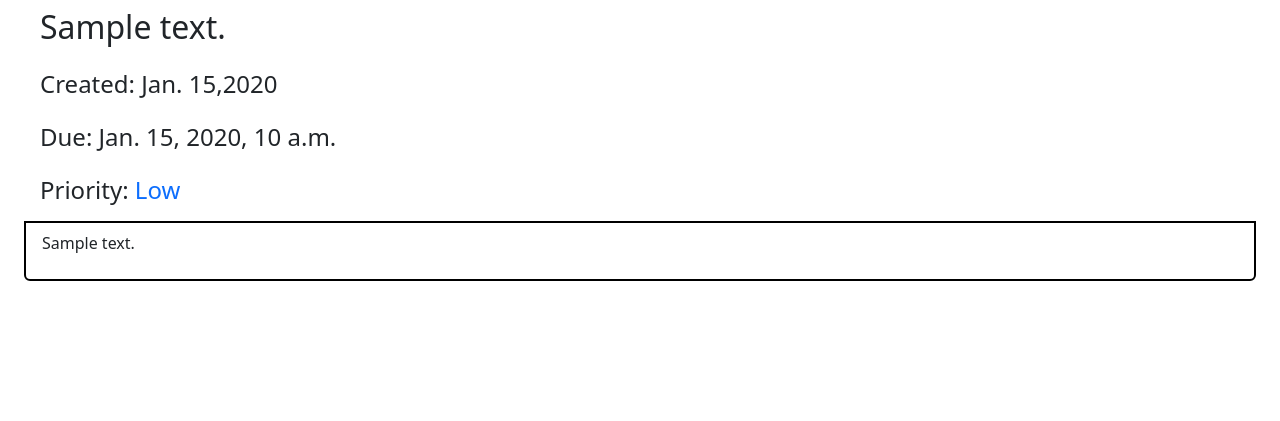
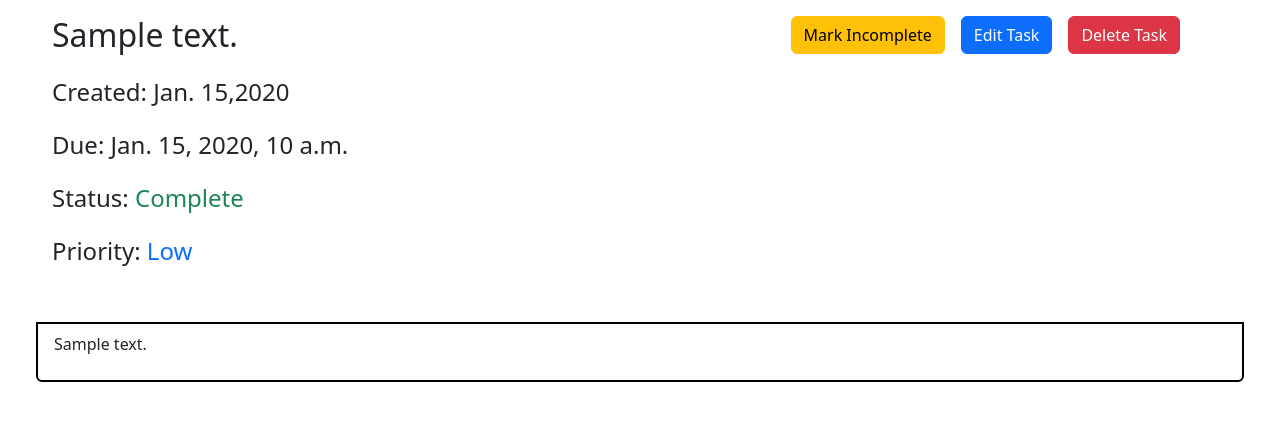
Before and after one commit to mtulepkaliev/CS3300PROJ, a Django app: page /task/1/ in a window 1280 px wide. Shown: the part 64-485 px from the top of the page. Run offline with Django 4.2, Linux system fonts and the light colour scheme; tables that the repository leaves empty hold one stand-in row (values such as "Sample post"); some libraries are stand-ins or nearby versions.

Commit message:
added update and delete and complete toggling

```diff
--- a/task_tracker/templates/task_tracker/task_detail.html
+++ b/task_tracker/templates/task_tracker/task_detail.html
@@ -1,26 +1,45 @@
 {% extends 'task_tracker/base_template.html' %}
 {% block content %}
-  <ul class="list-group mx-4 w-auto " style="list-style-type: none;">
-    <li class="list-group-item border-0 ">
-      <h2 class="">{{ task.summary }}</h2>
+  <div class="container-fluid float-start">
+    <ul class="list-group px-4 w-auto" style="list-style-type: none;">
+      <li class="list-group-item border-0">
+        <div class="mt-2 me-5">
+          <h2 class="float-start">{{ task.summary }}</h2>
+          <a href="{% url 'task-delete-view' task.id %}" class="btn btn-danger float-end ms-3">Delete Task</a>
+          <a href="{% url 'task-update-view' task.id %}" class="btn btn-primary float-end ms-3">Edit Task</a>
+          {% if task.is_complete %}
+            <a href="{% url 'task-toggle-complete-view' task.id %}" class="btn btn-warning float-end">Mark Incomplete</a>
+          {% else %}
+            <a href="{% url 'task-toggle-complete-view' task.id %}" class="btn btn-success float-end">Mark Complete</a>
+          {% endif %}
+        </div>
       </li>
-    <li class="list-group-item border-0 ">
-      <h4>Created: {{ task.date_created|date:"M. j,Y" }}</h4>
+      <li class="list-group-item border-0">
+        <h4>Created: {{ task.date_created|date:'M. j,Y' }}</h4>
       </li>
-    <li class="list-group-item border-0 ">
+      <li class="list-group-item border-0">
         <h4>Due: {{ task.deadline }}</h4>
       </li>
-    <li class="list-group-item border-0 ">
-      {% if task.priority == 1%}
-        <h4>Priority: <span class="text-danger ">High</span></h4>
+      <li class="list-group-item border-0">
+        {% if task.is_complete %}
+          <h4>Status: <span class="text-success">Complete</span></h4>
+        {% else %}
+          <h4>Status: <span class="text-danger">Incomplete</span></h4>
+        {% endif %}
+      </li>
+      <li class="list-group-item border-0">
+        {% if task.priority == 1 %}
+          <h4>Priority: <span class="text-danger">High</span></h4>
         {% elif task.priority == 2 %}
           <h4>Priority: <span class="text-warning">Medium</span></h4>
         {% else %}
           <h4>Priority: <span class="text-primary">Low</span></h4>
         {% endif %}
       </li>
-    <li class="list-group-item border-2  border-black">
-      <p class="border-black ">{{ task.detail }}</p>
+      <li class="list-group-item border-0"></li>
+      <li class="mt-4 list-group-item border-2 border-black">
+        <p class="border-black">{{ task.detail }}</p>
       </li>
     </ul>
+  </div>
 {% endblock %}
--- a/task_tracker/templates/task_tracker/task_list.html
+++ b/task_tracker/templates/task_tracker/task_list.html
@@ -23,12 +23,12 @@
           <tr>
             <td>
               {% if task.is_complete %}
-                <a href="#" class="btn btn-success">Complete</a>
+                <a href="{% url 'task-toggle-complete-view' task.id%}" class="btn btn-success">Complete</a>
               {% else %}
                 {% if task.isOverdue %}
-                  <a href="#" class="btn btn-danger">Overdue</a>
+                  <a href="{% url 'task-toggle-complete-view' task.id%}" class="btn btn-danger">Overdue</a>
                 {% else %}
-                  <a href="#" class="btn btn-warning">Incomplete</a>
+                  <a href="{% url 'task-toggle-complete-view' task.id%}" class="btn btn-warning">Incomplete</a>
                 {% endif %}
               {% endif %}
             </td>
--- a/task_tracker/urls.py
+++ b/task_tracker/urls.py
@@ -11,4 +11,7 @@ path('', views.index, name='index'),
 path('task_list/', views.taskListView.as_view(), name='task-list-view'),
 path('task/<int:pk>/', views.taskDetailView.as_view(), name='task-detail-view'),
 path('task/create/', views.taskCreateView, name='task-create-view'),
+path('task/<int:pk>/update/', views.taskUpdateView, name='task-update-view'),
+path('task/<int:pk>/delete/', views.taskDeleteView, name='task-delete-view'),
+path('task/<int:pk>/toggle_complete/', views.taskToggleCompleteView, name='task-toggle-complete-view'),
 ]
--- a/task_tracker/views.py
+++ b/task_tracker/views.py
@@ -30,4 +30,29 @@ def taskCreateView(request,**kwargs):
             return redirect('task-list-view')
     else:
         form = TaskForm()
-    return render(request,'task_tracker/create_task_form.html',{'form':form})
+    return render(request,'task_tracker/task_form.html',{'form':form})
+
+def taskUpdateView(request,**kwargs):
+    task = Task.objects.get(id=kwargs['pk'])
+    if request.method == 'POST':
+        form = TaskForm(request.POST,instance=task)
+        if form.is_valid():
+            form.save()
+            return redirect('task-detail-view',pk=kwargs['pk'])
+    else:
+        form = TaskForm(instance=task)
+    return render(request,'task_tracker/task_form.html',{'form':form})
+
+def taskDeleteView(request,**kwargs):
+    task = Task.objects.get(id=kwargs['pk'])
+    if request.method == 'POST':
+        task.delete()
+        return redirect('task-list-view')
+    else:
+        return render(request,'task_tracker/task_confirm_delete.html',{'task':task})
+
+def taskToggleCompleteView(request,**kwargs):
+    task = Task.objects.get(id=kwargs['pk'])
+    task.is_complete = not task.is_complete
+    task.save()
+    return redirect(request.META['HTTP_REFERER'])
```
Also changed, not shown: task_tracker/templates/task_tracker/task_confirm_delete.html (added, +12 -0 lines), task_tracker/templates/task_tracker/task_form.html (renamed from task_tracker/templates/task_tracker/create_task_form.html). Lines whose indentation alone changed are shown as unchanged.
